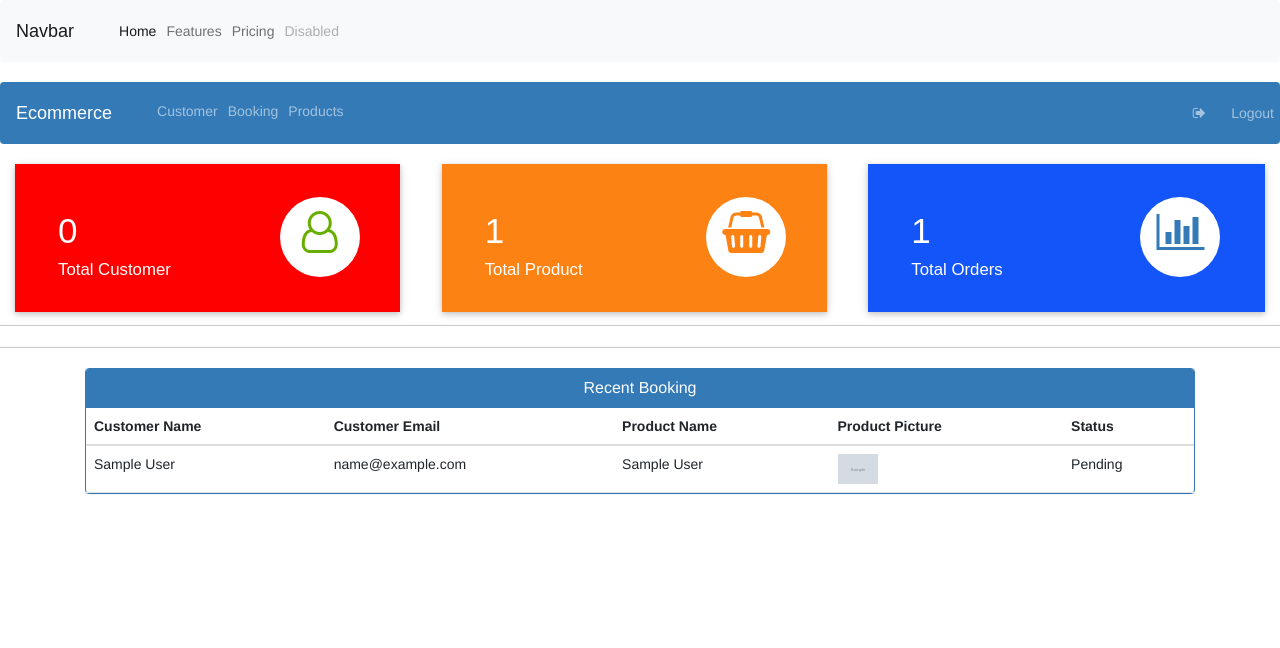
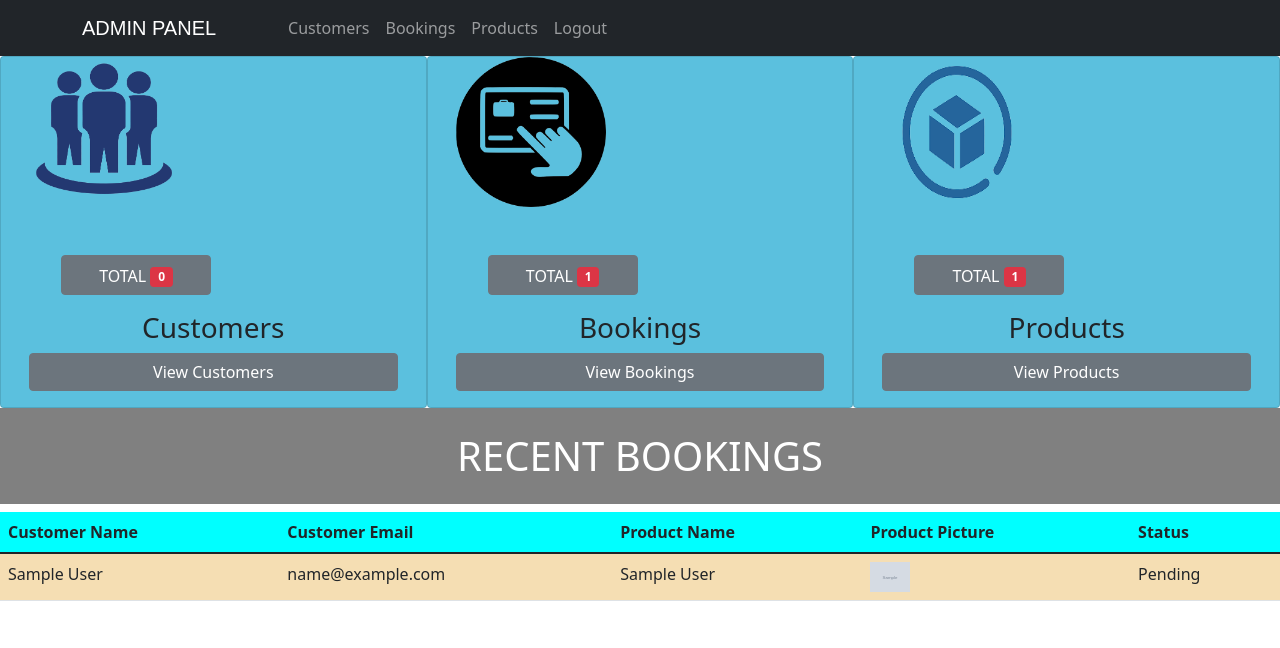
Before and after one commit to Deep-Ace/sem3work-final, a Django app: page /adminDashboard in a window 1280 px wide. Shown: the top 648 px of the page. Run offline with Django 4.2, Linux system fonts and the light colour scheme; a user stored in the database is signed in; tables that the repository leaves empty hold one stand-in row (values such as "Sample post"); grey boxes marked "Sample" are stand-in pictures; some libraries are stand-ins or nearby versions.

Commit message:
Admin Dashboard Design

```diff
--- a/accounts/views.py
+++ b/accounts/views.py
@@ -8,7 +8,7 @@ from django.http import HttpResponseRedirect, HttpResponse
 from cart.models import Orders
 from cart import forms
 from accounts.forms import UserForm, ProductForm
-
+from django.core.paginator import Paginator
 # Create your views here.
 
 # for showing login button for admin(by sumit)
@@ -136,12 +136,16 @@ def adminDashboard(request):
         usercount = User.objects.all().filter(is_superuser=False).count()
         productcount = models.Product.objects.all().count()
         ordercount = Orders.objects.all().count()
+        # For Pagination
         order = Orders.objects.all()
+        paginator = Paginator(order, 3)
+        page = request.GET.get('page')
+        paged_product = paginator.get_page(page)
         mydict = {
             'usercount': usercount,
             'productcount': productcount,
             'ordercount': ordercount,
-            'order': order,
+            'order': paged_product,
         }
         return render(request, 'accounts/adminDashboard.html', mydict)
     else:
@@ -155,7 +159,16 @@ def adminDashboard(request):
 @login_required(login_url='adminlogin')
 def admin_products_view(request):
     products = models.Product.objects.all()
-    return render(request, 'admincontrol/admin_products.html', {'products': products})
+    products=models.Product.objects.order_by('-name')
+    # products=models.Product.objects.filter(available='In Stock')
+    paginator = Paginator(products, 1)
+    page = request.GET.get('page')
+    paged_product = paginator.get_page(page)
+    data = {
+        'products': paged_product,
+    }
+
+    return render(request, 'admincontrol/admin_products.html', data)
 
 # admin add product by clicking on floating button
 
@@ -195,8 +208,12 @@ def update_product_view(request, pk):
 @login_required(login_url='adminlogin')
 def admin_view_booking_view(request):
     order = Orders.objects.all()
-
-    data = {'order': order}
+    paginator = Paginator(order, 5)
+    page = request.GET.get('page')
+    paged_product = paginator.get_page(page)
+    data = {
+        'order': paged_product,
+    }
     # ordered_products=[]
     # ordered_bys=[]
     # for order in orders:
@@ -230,8 +247,13 @@ def delete_order_view(request,pk):
 def view_customer(request):
     User = get_user_model()
     users=User.objects.all().order_by('username').filter(is_superuser=False)
-
-    return render(request,'admincontrol/view_customer.html',{'users':users})
+    paginator = Paginator(users, 2)
+    page = request.GET.get('page')
+    paged_product = paginator.get_page(page)
+    data = {
+        'users': paged_product,
+    }
+    return render(request,'admincontrol/view_customer.html',data)
 
 @login_required(login_url='adminlogin')
 def delete_customer_view(request,pk):
--- a/cart/views.py
+++ b/cart/views.py
@@ -31,10 +31,6 @@ def add_cart(request, product_id):
         if is_cart_item_exists:
             messages.success(request, "Item Already In Cart")
             return redirect('store')
-
-            # cart_item = CartItem.objects.get()
-            # cart_item.quantity += 1
-            # cart_item.save()
         else:
             cart_item = CartItem.objects.create(
                 product=product,
--- a/templates/accounts/adminDashboard.html
+++ b/templates/accounts/adminDashboard.html
@@ -1,148 +1,80 @@
-
 {% extends 'adminbase.html' %}
 
 {% load static %}
+{% block title %} Admin Dashboard {% endblock %}
 {% block content %}
-<!DOCTYPE html>
-<html lang="en" dir="ltr">
-<head>
-    <meta charset="utf-8">
-    <title>
-        {% block title %} Admin Dashboard {% endblock %}
-    </title>
 
-    <style media="screen">
-        .market-update-block {
-            padding: 2em 2em;
-            background: #999;
-        }
+<div class="container-fluid">
+    <div class="row">
+        <div class="card col-lg-4 col-md-4" style="background-color: #5bc0de;">
+            <div>
+                <img style="height: 150px; width: 150px; float: left;" src="{% static '/img/customers.png'  %}"
+                    class="card-img-top mx-3" alt="">
+                <!-- <h3 style="float: left;" class="mt-5 mx-5 pt-2">TOTAL: <span>{{ usercount }}</span></h3> -->
 
-        .market-update-block h3 {
-            color: #fff;
-            font-size: 2.5em;
-            font-family: 'Carrois Gothic', sans-serif;
-        }
+                <button type="button" class="btn btn-secondary mt-5 mx-5 pt-2" style="width: 150px; float: left;">
+                    TOTAL <span class="badge bg-danger">{{ usercount }}</span>
+                </button>
+            </div>
+            <div class="card-body">
+                <center>
+                    <h3 class="card-title">Customers</h3>
+                </center>
+                <!-- <p class="card-text">Some quick example text to build on the card title and make up the bulk of the
+                    card's content.</p> -->
+                <a href="{% url 'view-customer' %}" class="btn btn-secondary d-flex justify-content-center">View
+                    Customers</a>
+            </div>
+        </div>
+        <div class="card col-lg-4 col-md-4" style="background-color: #5bc0de;">
+            <div>
+                <img style="height: 150px; width: 150px; float: left;" src="{% static '/img/booking.png'  %}"
+                    class="card-img-top mx-3" alt="">
+                <!-- <h3 style="float: left;" class="mt-5 mx-5 pt-2">TOTAL: <span>{{ ordercount }}</span></h3> -->
+                <button type="button" class="btn btn-secondary mt-5 mx-5 pt-2" style="width: 150px; float: left;">
+                    TOTAL <span class="badge bg-danger">{{ ordercount }}</span>
+                </button>
+            </div>
+            <div class="card-body">
+                <center>
+                    <h3 class="card-title">Bookings</h3>
+                </center>
+                <!-- <p class="card-text">Some quick example text to build on the card title and make up the bulk of the
+                    card's content.</p> -->
+                <a href="{% url 'admin-view-booking' %}" class="btn btn-secondary d-flex justify-content-center">View
+                    Bookings</a>
+            </div>
+        </div>
+        <div class="card col-lg-4 col-md-4" style="background-color: #5bc0de;">
+            <div>
+                <img style="height: 150px; width: 150px; float: left;" src="{% static '/img/products.png'  %}"
+                    class="card-img-top mx-3" alt="">
+                <!-- <h3 style="float: left;" class="mt-5 mx-5 pt-2">TOTAL: <span>{{ productcount }}</span></h3> -->
+                <button type="button" class="btn btn-secondary mt-5 mx-5 pt-2" style="width: 150px; float: left;">
+                    TOTAL <span class="badge bg-danger">{{ productcount }}</span>
+                </button>
+            </div>
+            <div class="card-body">
+                <center>
+                    <h3 class="card-title">Products</h3>
+                </center>
+                <!-- <p class="card-text">Some quick example text to build on the card title and make up the bulk of the
+                    card's content.</p> -->
+                <a href="{% url 'admin-products' %}" class="btn btn-secondary d-flex justify-content-center">View
+                    Products</a>
+            </div>
+        </div>
+    </div>
 
-        .market-update-block h4 {
-            font-size: 1.2em;
-            color: #fff;
-            margin: 0.3em 0em;
-            font-family: 'Carrois Gothic', sans-serif;
-        }
+</div>
 
-        .market-update-block p {
-            color: #fff;
-            font-size: 0.8em;
-            line-height: 1.8em;
-        }
 
-        .market-update-block.clr-block-1 {
-            background: #ff0000;
-            margin-right: 0.8em;
-            box-shadow: 0 2px 5px 0 rgba(0, 0, 0, 0.16), 0 2px 10px 0 rgba(0, 0, 0, 0.12);
-            transition: 0.5s all;
-            -webkit-transition: 0.5s all;
-            -moz-transition: 0.5s all;
-            -o-transition: 0.5s all;
-        }
 
-        .market-update-block.clr-block-2 {
-            background: #FC8213;
-            margin-right: 0.8em;
-            box-shadow: 0 2px 5px 0 rgba(0, 0, 0, 0.16), 0 2px 10px 0 rgba(0, 0, 0, 0.12);
-            transition: 0.5s all;
-            -webkit-transition: 0.5s all;
-            -moz-transition: 0.5s all;
-            -o-transition: 0.5s all;
-        }
 
-        .market-update-block.clr-block-3 {
-            background: #1355f9;
-            box-shadow: 0 2px 5px 0 rgba(0, 0, 0, 0.16), 0 2px 10px 0 rgba(0, 0, 0, 0.12);
-            transition: 0.5s all;
-            -webkit-transition: 0.5s all;
-            -moz-transition: 0.5s all;
-            -o-transition: 0.5s all;
-        }
 
-        .market-update-block.clr-block-1:hover {
-            background: #3C3C3C;
-            transition: 0.5s all;
-            -webkit-transition: 0.5s all;
-            -moz-transition: 0.5s all;
-            -o-transition: 0.5s all;
-        }
 
-        .market-update-block.clr-block-2:hover {
-            background: #3C3C3C;
-            transition: 0.5s all;
-            -webkit-transition: 0.5s all;
-            -moz-transition: 0.5s all;
-            -o-transition: 0.5s all;
-        }
 
-        .market-update-block.clr-block-3:hover {
-            background: #3C3C3C;
-            transition: 0.5s all;
-            -webkit-transition: 0.5s all;
-            -moz-transition: 0.5s all;
-            -o-transition: 0.5s all;
-        }
-
-        .market-update-right i.fa.fa-user-o {
-            font-size: 3em;
-            color: #68AE00;
-            width: 80px;
-            height: 80px;
-            background: #fff;
-            text-align: center;
-            border-radius: 49px;
-            -webkit-border-radius: 49px;
-            -moz-border-radius: 49px;
-            -o-border-radius: 49px;
-            line-height: 1.7em;
-        }
-
-        .market-update-right i.fa.fa-shopping-basket {
-            font-size: 3em;
-            color: #FC8213;
-            width: 80px;
-            height: 80px;
-            background: #fff;
-            text-align: center;
-            border-radius: 49px;
-            -webkit-border-radius: 49px;
-            -moz-border-radius: 49px;
-            -o-border-radius: 49px;
-            line-height: 1.7em;
-        }
-
-        .market-update-right i.fa.fa-bar-chart {
-            font-size: 3em;
-            color: #337AB7;
-            width: 80px;
-            height: 80px;
-            background: #fff;
-            text-align: center;
-            border-radius: 49px;
-            -webkit-border-radius: 49px;
-            -moz-border-radius: 49px;
-            -o-border-radius: 49px;
-            line-height: 1.7em;
-        }
-
-        .market-update-left {
-            padding: 0px;
-        }
-    </style>
-    <link rel="stylesheet" href="https://maxcdn.bootstrapcdn.com/bootstrap/3.4.1/css/bootstrap.min.css">
-    <script src="https://ajax.googleapis.com/ajax/libs/jquery/3.5.1/jquery.min.js"></script>
-    <script src="https://maxcdn.bootstrapcdn.com/bootstrap/3.4.1/js/bootstrap.min.js"></script>
-    <link rel="stylesheet" href="https://cdnjs.cloudflare.com/ajax/libs/font-awesome/4.7.0/css/font-awesome.min.css">
-</head>
-
-<body>
-    <div class="market-updates">
+<!-- <div class="market-updates">
     <div class="col-md-4 market-update-gd">
         <div class="market-update-block clr-block-1">
             <div class="col-md-8 market-update-left">
@@ -183,21 +115,14 @@
         </div>
     </div>
 
-    </div>
-    <br><br>
-    <!-- Table -->
-    <br><br><br><br><br>
+</div> -->
 
-    <hr>
-    <hr>
-    <div class="container">
+<div class="container-fluid">
+    <div class="row">
+        <h1 class="py-4" style="background-color: gray; color: #fff; text-align:center;">RECENT BOOKINGS</h1>
 
-        <div class="panel panel-primary">
-            <div class="panel-heading" style="text-align:center;">
-                <h6 class="panel-title">Recent Booking</h6>
-            </div>
-            <table class="table table-hover" id="dev-table">
-                <thead>
+        <table class="table table-hover my-0 py-0">
+            <thead style="background-color: aqua;">
                 <tr>
                     <th>Customer Name</th>
                     <th>Customer Email</th>
@@ -206,8 +131,9 @@
                     <th>Status</th>
                 </tr>
             </thead>
+            <tbody>
             {% for od in order %}
-                <tr>
+            <tr style="background-color: wheat;">
                 <td>{{ od.user.first_name }} {{ od.user.last_name }}</td>
                 <td>{{ od.user.email }}</td>
                 <td>{{ od.product.name }}</td>
@@ -215,13 +141,47 @@
                 <td>{{ od.status }}</td>
             </tr>
             {% endfor %}
+        </tbody>
+        </table>
+    </div>
+    <!-- PAGINATION STARTS -->
+    <nav aria-label="..." class="container pt-5">
+        {% if order.has_other_pages %}
+        <ul class="pagination">
+            {% if order.has_previous %}
+            <li class="page-item">
+                <a class="page-link" href="?page={{ order.previous_page_number }}"><i
+                        class="fas fa-angle-left"></i></a>
+            </li>
+            {% else %}
+            <li class="page-item disabled">
+                <a class="page-link"><i class="fas fa-angle-left"></i></a>
+            </li>
+            {% endif %}
 
-            </table>
+            {% for i in order.paginator.page_range %}
+            {% if order.number == i %}
+            <li class="page-item active"><a class="page-link" href="#">{{i}}</a></li>
+            {% else %}
+            <li class="page-item"><a class="page-link" href="?page={{i}}">{{i}}</a></li>
+            {% endif %}
+            {% endfor %}
 
+            {% if order.has_next %}
+            <li class="page-item">
+                <a class="page-link" href="?page={{ order.next_page_number }}"><i
+                        class="fas fa-angle-right"></i></a>
+            </li>
+            {% else %}
+            <li class="page-item disabled">
+                <a class="page-link"><i class="fas fa-angle-right"></i></a>
+            </li>
+            {% endif %}
+        </ul>
+        {% endif %}
+    </nav>
+    <!-- PAGINATION ENDS -->
 </div>
-    </div>
-</body>
 
-</html>
 
 {% endblock%}
--- a/templates/adminbase.html
+++ b/templates/adminbase.html
@@ -6,11 +6,10 @@
 
 <head>
     <meta charset="utf-8">
-    <!-- <link rel="stylesheet" href="https://stackpath.bootstrapcdn.com/bootstrap/4.3.1/css/bootstrap.min.css">
-    <link rel="stylesheet" href="https://maxcdn.bootstrapcdn.com/font-awesome/4.7.0/css/font-awesome.min.css"> -->
-
     <link href="https://cdn.jsdelivr.net/npm/bootstrap@5.1.3/dist/css/bootstrap.min.css" rel="stylesheet"
         integrity="sha384-1BmE4kWBq78iYhFldvKuhfTAU6auU8tT94WrHftjDbrCEXSU1oBoqyl2QvZ6jIW3" crossorigin="anonymous">
+
+    <script src="https://kit.fontawesome.com/5ad5f3b7f3.js" crossorigin="anonymous"></script>
 
     <style type="text/css">
         .bs-example {
@@ -83,57 +82,38 @@
 </head>
 
 <body>
-    <nav class="navbar navbar-expand-lg navbar-light bg-light">
-        <div class="container-fluid">
-          <a class="navbar-brand" href="#">Navbar</a>
-          <button class="navbar-toggler" type="button" data-bs-toggle="collapse" data-bs-target="#navbarNav" aria-controls="navbarNav" aria-expanded="false" aria-label="Toggle navigation">
+    <nav class="navbar navbar-expand-lg navbar-dark bg-dark">
+        <div class="container">
+            <a class="navbar-brand" href="{% url 'adminDashboard' %}">ADMIN PANEL</a>
+            <button class="navbar-toggler" type="button" data-bs-toggle="collapse" data-bs-target="#navbarNav"
+                aria-controls="navbarNav" aria-expanded="false" aria-label="Toggle navigation">
                 <span class="navbar-toggler-icon"></span>
             </button>
-          <div class="collapse navbar-collapse" id="navbarNav">
-            <ul class="navbar-nav">
+            <div class="collapse navbar-collapse w-100" id="navbarNav">
+                <ul class="navbar-nav mx-5">
                     <li class="nav-item">
-                <a class="nav-link active" aria-current="page" href="#">Home</a>
+                        <a class="nav-link" href="{% url 'view-customer' %}">Customers</a>
                     </li>
                     <li class="nav-item">
-                <a class="nav-link" href="#">Features</a>
+                        <a class="nav-link" href="{% url 'admin-view-booking' %}">Bookings</a>
+                    </li>
+                    <li >
+                        <a class="nav-link" href="{% url 'admin-products' %}">Products</a>
                     </li>
                     <li class="nav-item">
-                <a class="nav-link" href="#">Pricing</a>
+                        <a href="javascript:{document.getElementById('logout').submit()}"
+                            class="sign-out nav-item nav-link">Logout</a>
+                        <form id="logout" action="{% url 'logoutadmin' %}" method="POST">
+                            {% csrf_token %}
+                            <input type="hidden">
+                        </form>
                     </li>
-              <li class="nav-item">
-                <a class="nav-link disabled">Disabled</a>
-              </li>
+                    <!-- <i class="fa fa-sign-out"></i> -->
                 </ul>
             </div>
         </div>
     </nav>
-    <div class="bs-example">
-        <nav class="navbar navbar-expand-md navbar-dark fixed-top" style="background:#337AB7;">
-            <a href="{% url 'adminDashboard' %}" class="navbar-brand">Ecommerce</a>
-            <button type="button" class="navbar-toggler" data-toggle="collapse" data-target="#navbarCollapse">
-                <span class="navbar-toggler-icon"></span>
-            </button>
 
-            <div class="collapse navbar-collapse justify-content-between" id="navbarCollapse">
-                <div class="navbar-nav">
-                    <a href="{% url 'view-customer' %}" class="nav-item nav-link">Customer</a>
-                    <a href="{% url 'admin-view-booking' %}" class="nav-item nav-link">Booking</a>
-                    <a href="{% url 'admin-products' %}" class="nav-item nav-link">Products</a>
-                </div>
-
-                <div class="navbar-nav navbar-right">
-                    <!-- <a href="{% url 'logout' %}" class="nav-item nav-link">LOGOUT</a> -->
-                    <a href="javascript:{document.getElementById('logout').submit()}"
-                        class="sign-out nav-item nav-link"><i class="fa fa-sign-out"></i>Logout</a>
-                    <form id="logout" action="{% url 'logoutadmin' %}" method="POST">
-                        {% csrf_token %}
-                        <input type="hidden">
-                    </form>
-                </div>
-
-            </div>
-        </nav>
-    </div>
 
     <!-- content start-->
     {% block content %}
```
Also changed, not shown: cart/models.py (+0 -30 lines), templates/admincontrol/admin_products.html (+37 -0 lines), templates/admincontrol/booking.html (+43 -3 lines), templates/admincontrol/view_customer.html (+37 -0 lines), static/img/booking.png (added), static/img/customers.png (added), static/img/products.png (added). Lines whose indentation alone changed are shown as unchanged.
